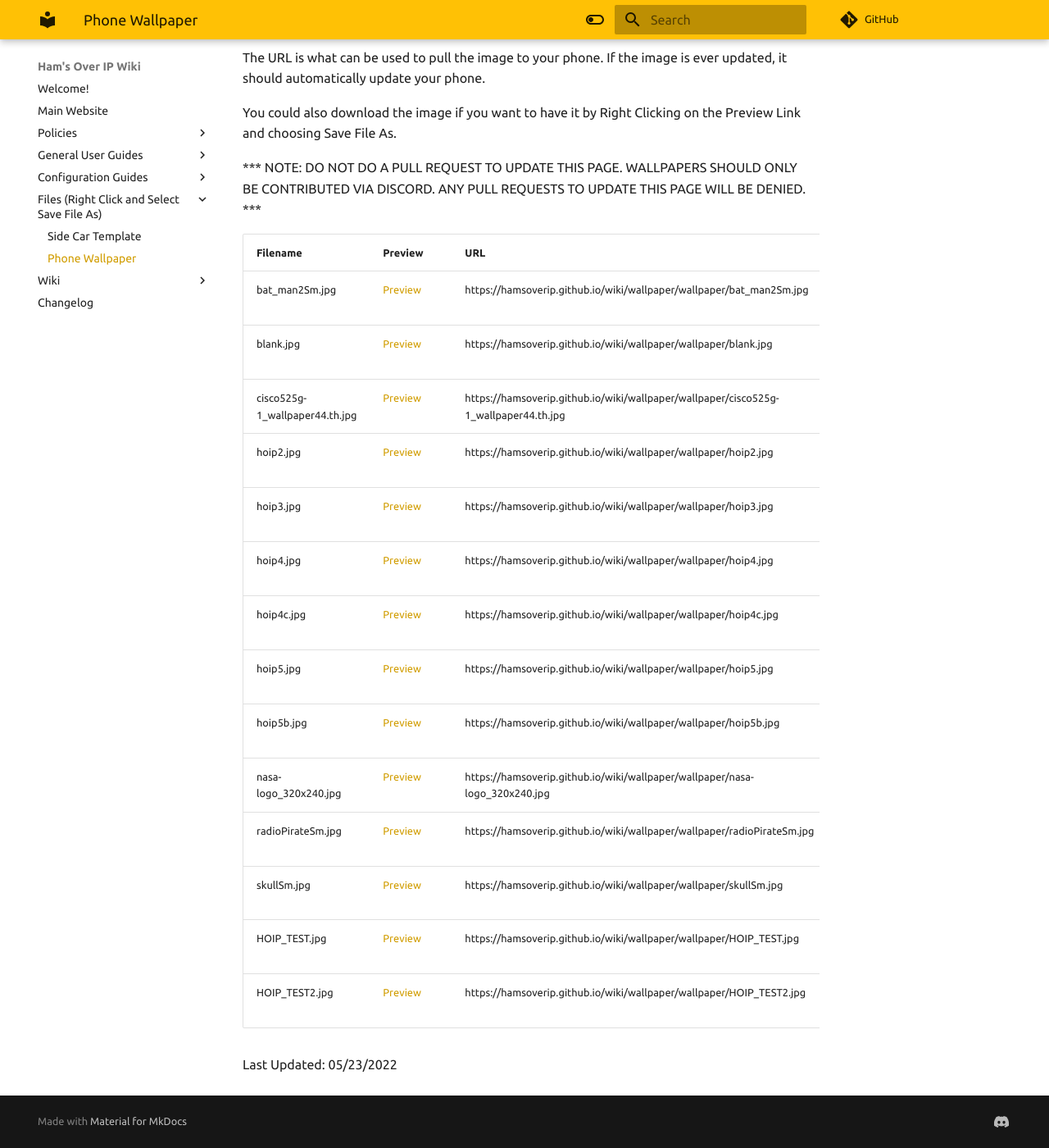
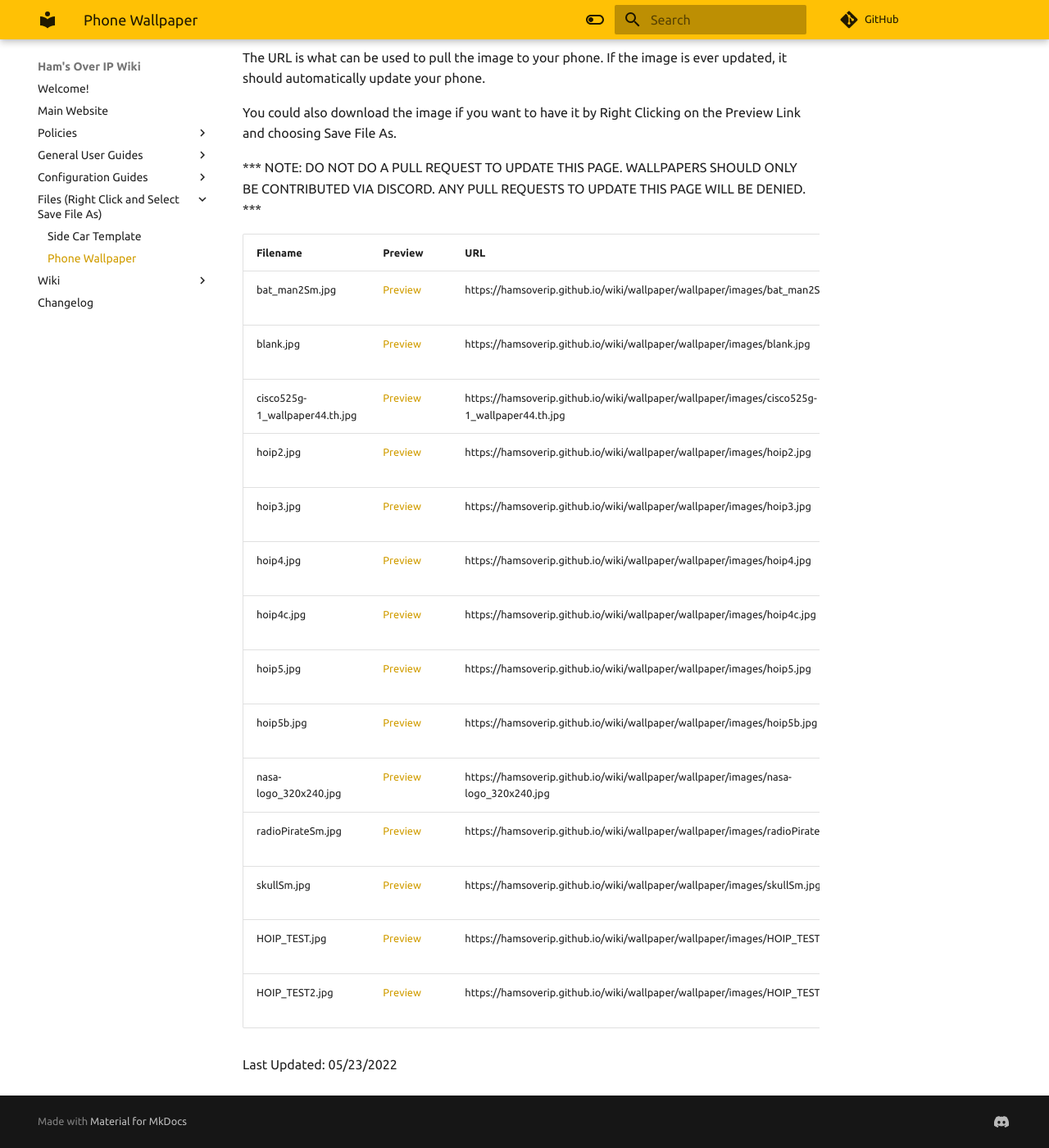
Before and after one commit to hamsoverip/wiki, an MkDocs documentation site: the page built from docs/wallpaper/wallpaper.md, in a window 1280 px wide and 1400 px high, scrolled down 314 px. Shown: the whole window at 82% size. Built offline with MkDocs 1.6.1 and Material for MkDocs 9.7.7, drawn with Linux system fonts in a browser that asks for light colours; comment, search, counter and statistics services are not loaded; some of the changed lines change nothing that is shown.

Commit message:
Fixing links Issue

```diff
--- a/docs/wallpaper/wallpaper.md
+++ b/docs/wallpaper/wallpaper.md
@@ -16,19 +16,19 @@
 
 | Filename | Preview | URL | Contributor |
 |---------|---------|---------|---------|
-| bat_man2Sm.jpg | [Preview](https://hamsoverip.github.io/wiki/wallpaper/wallpaper/bat_man2Sm.jpg) | https://hamsoverip.github.io/wiki/wallpaper/wallpaper/bat_man2Sm.jpg | Doug, KE5CDK |
-| blank.jpg | [Preview](https://hamsoverip.github.io/wiki/wallpaper/wallpaper/blank.jpg) | https://hamsoverip.github.io/wiki/wallpaper/wallpaper/blank.jpg | Doug, KE5CDK |
-| cisco525g-1_wallpaper44.th.jpg | [Preview](https://hamsoverip.github.io/wiki/wallpaper/wallpaper/cisco525g-1_wallpaper44.th.jpg) | https://hamsoverip.github.io/wiki/wallpaper/wallpaper/cisco525g-1_wallpaper44.th.jpg | Doug, KE5CDK |
-| hoip2.jpg | [Preview](https://hamsoverip.github.io/wiki/wallpaper/wallpaper/hoip2.jpg) | https://hamsoverip.github.io/wiki/wallpaper/wallpaper/hoip2.jpg | Doug, KE5CDK |
-| hoip3.jpg | [Preview](https://hamsoverip.github.io/wiki/wallpaper/wallpaper/hoip3.jpg) | https://hamsoverip.github.io/wiki/wallpaper/wallpaper/hoip3.jpg | Doug, KE5CDK |
-| hoip4.jpg | [Preview](https://hamsoverip.github.io/wiki/wallpaper/wallpaper/hoip4.jpg) | https://hamsoverip.github.io/wiki/wallpaper/wallpaper/hoip4.jpg | Doug, KE5CDK |
-| hoip4c.jpg | [Preview](https://hamsoverip.github.io/wiki/wallpaper/wallpaper/hoip4c.jpg) | https://hamsoverip.github.io/wiki/wallpaper/wallpaper/hoip4c.jpg | Doug, KE5CDK |
-| hoip5.jpg | [Preview](https://hamsoverip.github.io/wiki/wallpaper/wallpaper/hoip5.jpg) | https://hamsoverip.github.io/wiki/wallpaper/wallpaper/hoip5.jpg | Doug, KE5CDK |
-| hoip5b.jpg | [Preview](https://hamsoverip.github.io/wiki/wallpaper/wallpaper/hoip5b.jpg) | https://hamsoverip.github.io/wiki/wallpaper/wallpaper/hoip5b.jpg | Doug, KE5CDK |
-| nasa-logo_320x240.jpg | [Preview](https://hamsoverip.github.io/wiki/wallpaper/wallpaper/nasa-logo_320x240.jpg) | https://hamsoverip.github.io/wiki/wallpaper/wallpaper/nasa-logo_320x240.jpg | Doug, KE5CDK |
-| radioPirateSm.jpg | [Preview](https://hamsoverip.github.io/wiki/wallpaper/wallpaper/radioPirateSm.jpg) | https://hamsoverip.github.io/wiki/wallpaper/wallpaper/radioPirateSm.jpg | Doug, KE5CDK |
-| skullSm.jpg | [Preview](https://hamsoverip.github.io/wiki/wallpaper/wallpaper/skullSm.jpg) | https://hamsoverip.github.io/wiki/wallpaper/wallpaper/skullSm.jpg | Doug, KE5CDK |
-| HOIP_TEST.jpg | [Preview](https://hamsoverip.github.io/wiki/wallpaper/wallpaper/HOIP_TEST.jpg) | https://hamsoverip.github.io/wiki/wallpaper/wallpaper/HOIP_TEST.jpg | Doug, KE5CDK |
-| HOIP_TEST2.jpg | [Preview](https://hamsoverip.github.io/wiki/wallpaper/wallpaper/HOIP_TEST2.jpg) | https://hamsoverip.github.io/wiki/wallpaper/wallpaper/HOIP_TEST2.jpg | Doug, KE5CDK |
+| bat_man2Sm.jpg | [Preview](https://hamsoverip.github.io/wiki/wallpaper/wallpaper/images/bat_man2Sm.jpg) | https://hamsoverip.github.io/wiki/wallpaper/wallpaper/images/bat_man2Sm.jpg | Doug, KE5CDK |
+| blank.jpg | [Preview](https://hamsoverip.github.io/wiki/wallpaper/wallpaper/images/blank.jpg) | https://hamsoverip.github.io/wiki/wallpaper/wallpaper/images/blank.jpg | Doug, KE5CDK |
+| cisco525g-1_wallpaper44.th.jpg | [Preview](https://hamsoverip.github.io/wiki/wallpaper/wallpaper/images/cisco525g-1_wallpaper44.th.jpg) | https://hamsoverip.github.io/wiki/wallpaper/wallpaper/images/cisco525g-1_wallpaper44.th.jpg | Doug, KE5CDK |
+| hoip2.jpg | [Preview](https://hamsoverip.github.io/wiki/wallpaper/wallpaper/images/hoip2.jpg) | https://hamsoverip.github.io/wiki/wallpaper/wallpaper/images/hoip2.jpg | Doug, KE5CDK |
+| hoip3.jpg | [Preview](https://hamsoverip.github.io/wiki/wallpaper/wallpaper/images/hoip3.jpg) | https://hamsoverip.github.io/wiki/wallpaper/wallpaper/images/hoip3.jpg | Doug, KE5CDK |
+| hoip4.jpg | [Preview](https://hamsoverip.github.io/wiki/wallpaper/wallpaper/images/hoip4.jpg) | https://hamsoverip.github.io/wiki/wallpaper/wallpaper/images/hoip4.jpg | Doug, KE5CDK |
+| hoip4c.jpg | [Preview](https://hamsoverip.github.io/wiki/wallpaper/wallpaper/images/hoip4c.jpg) | https://hamsoverip.github.io/wiki/wallpaper/wallpaper/images/hoip4c.jpg | Doug, KE5CDK |
+| hoip5.jpg | [Preview](https://hamsoverip.github.io/wiki/wallpaper/wallpaper/images/hoip5.jpg) | https://hamsoverip.github.io/wiki/wallpaper/wallpaper/images/hoip5.jpg | Doug, KE5CDK |
+| hoip5b.jpg | [Preview](https://hamsoverip.github.io/wiki/wallpaper/wallpaper/images/hoip5b.jpg) | https://hamsoverip.github.io/wiki/wallpaper/wallpaper/images/hoip5b.jpg | Doug, KE5CDK |
+| nasa-logo_320x240.jpg | [Preview](https://hamsoverip.github.io/wiki/wallpaper/wallpaper/images/nasa-logo_320x240.jpg) | https://hamsoverip.github.io/wiki/wallpaper/wallpaper/images/nasa-logo_320x240.jpg | Doug, KE5CDK |
+| radioPirateSm.jpg | [Preview](https://hamsoverip.github.io/wiki/wallpaper/wallpaper/images/radioPirateSm.jpg) | https://hamsoverip.github.io/wiki/wallpaper/wallpaper/images/radioPirateSm.jpg | Doug, KE5CDK |
+| skullSm.jpg | [Preview](https://hamsoverip.github.io/wiki/wallpaper/wallpaper/images/skullSm.jpg) | https://hamsoverip.github.io/wiki/wallpaper/wallpaper/images/skullSm.jpg | Doug, KE5CDK |
+| HOIP_TEST.jpg | [Preview](https://hamsoverip.github.io/wiki/wallpaper/wallpaper/images/HOIP_TEST.jpg) | https://hamsoverip.github.io/wiki/wallpaper/wallpaper/images/HOIP_TEST.jpg | Doug, KE5CDK |
+| HOIP_TEST2.jpg | [Preview](https://hamsoverip.github.io/wiki/wallpaper/wallpaper/images/HOIP_TEST2.jpg) | https://hamsoverip.github.io/wiki/wallpaper/wallpaper/images/HOIP_TEST2.jpg | Doug, KE5CDK |
 
 Last Updated: 05/23/2022
```
